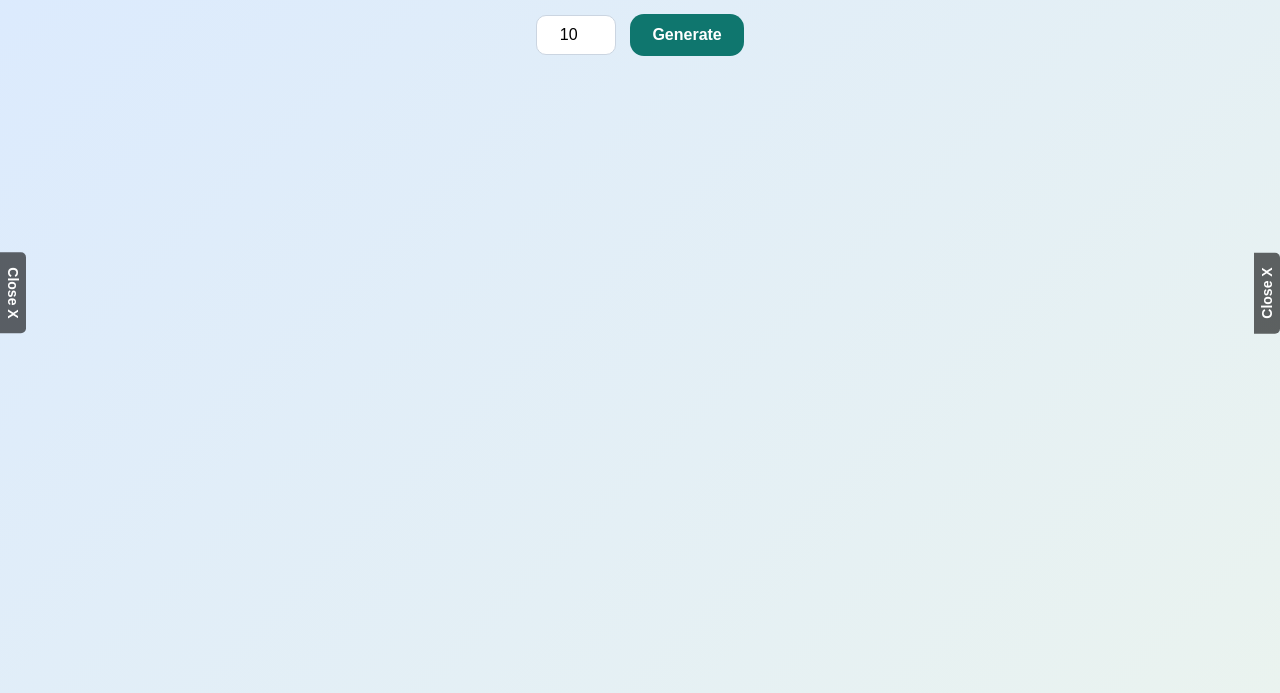
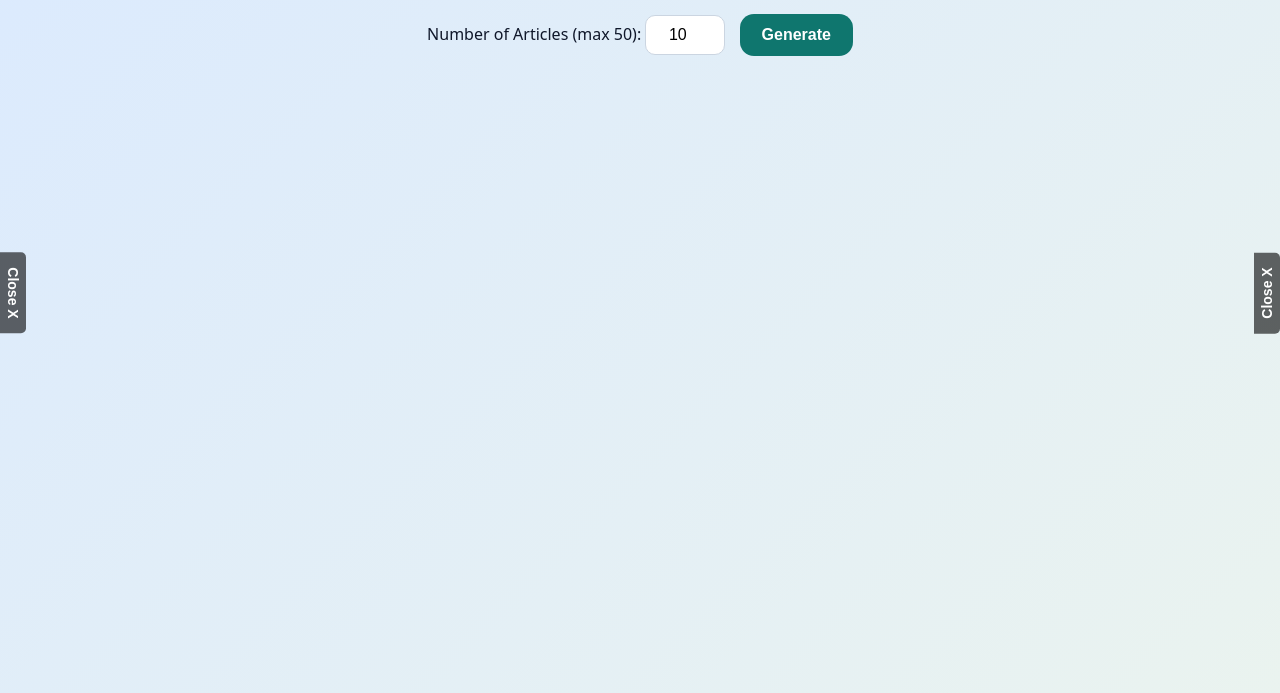
Before and after one commit to swrdfgd/RandomWiki, a plain HTML site: page index.html in a window 1280 px wide. Shown: the part 107-800 px from the top of the page. Drawn offline with nearby package versions, Linux system fonts and the light colour scheme; no server answers.

Commit message:
Add files via upload

```diff
--- a/index.html
+++ b/index.html
@@ -135,6 +135,7 @@ a:hover{
 </header>
 
 <div class="controls">
+	Number of Articles (max 50):
   <input type="number" id="count" value="10" min="1" max="50">
   <button onclick="generate()">Generate</button>
 </div>
```
